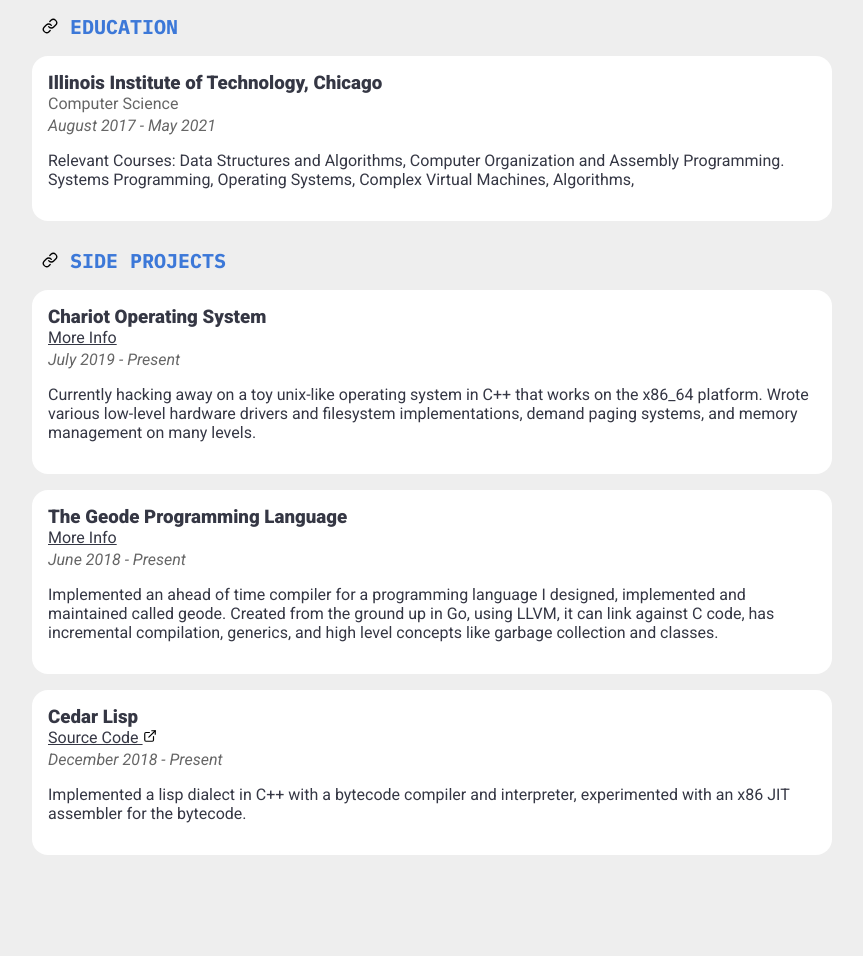
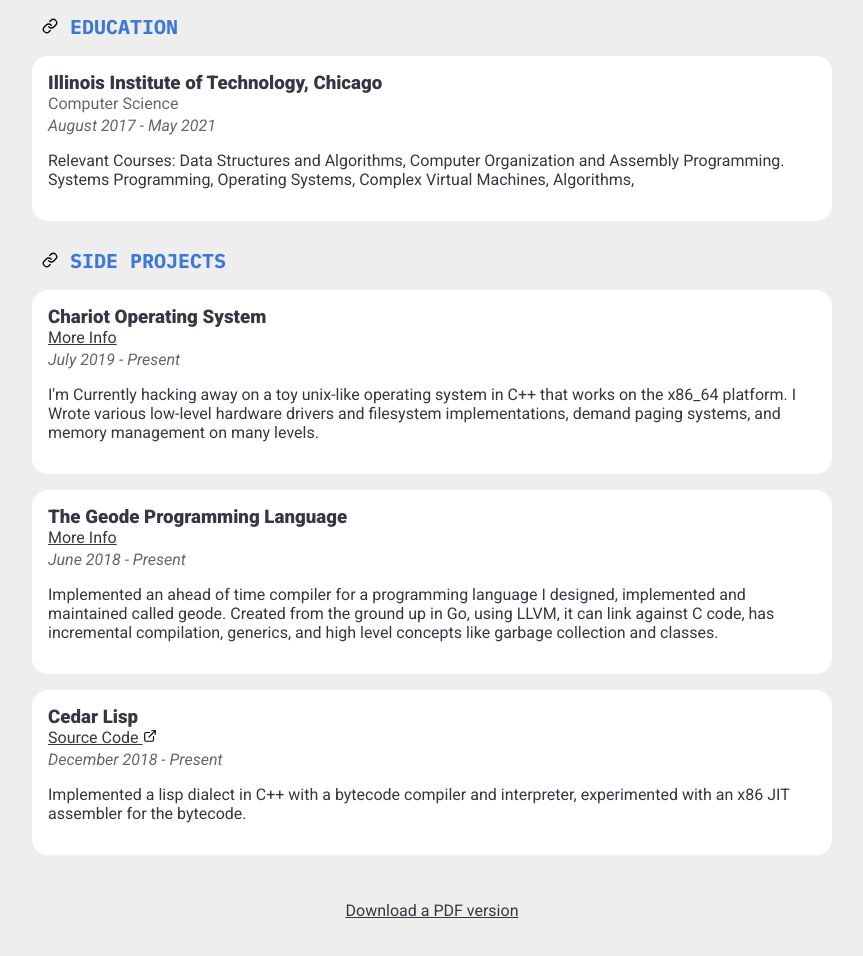
Before and after one commit to nickwanninger/resume, a plain HTML site: page index.html in a window 1280 px wide. Shown: the part 1170-2126 px from the top of the page, without its empty margins (208-1071 px from the left). Before the commit the page ends 2049 px from the top, so only its background shows below. Drawn offline with Linux system fonts and the light colour scheme.

Commit message:
added resume pdf link and changed the style of the source code links

```diff
--- a/index.html
+++ b/index.html
@@ -128,10 +128,9 @@
         <h4 class="role"><a href="./chariot.html">More Info</a></h4>
         <h4>July 2019 - Present</h4>
         <p>
-          Currently hacking away on a toy unix-like operating system in C++ that works on the x86_64 platform. Wrote
+          I'm Currently hacking away on a toy unix-like operating system in C++ that works on the x86_64 platform. I Wrote
           various low-level hardware drivers and filesystem implementations, demand paging systems, and memory
-          management
-          on many levels.
+          management on many levels.
         </p>
       </div>
       <div class="block">
@@ -165,6 +164,12 @@
 
     </section>
 
+
+
+    <section class="bottom-link">
+      <a href="/resume.pdf" target="_blank">Download a PDF version</a>
+    </section>
+
   </main>
 
 
--- a/styles.css
+++ b/styles.css
@@ -134,3 +134,10 @@ img.external-link {
 .hash-link img {
     height: 1rem;
 }
+
+
+section.bottom-link {
+    text-align: center;
+    margin: 30px 0;
+    font-weight: 900;
+}
```
Also changed, not shown: chariot.html (+15 -6 lines), geode.html (+4 -3 lines), 1 other file.
